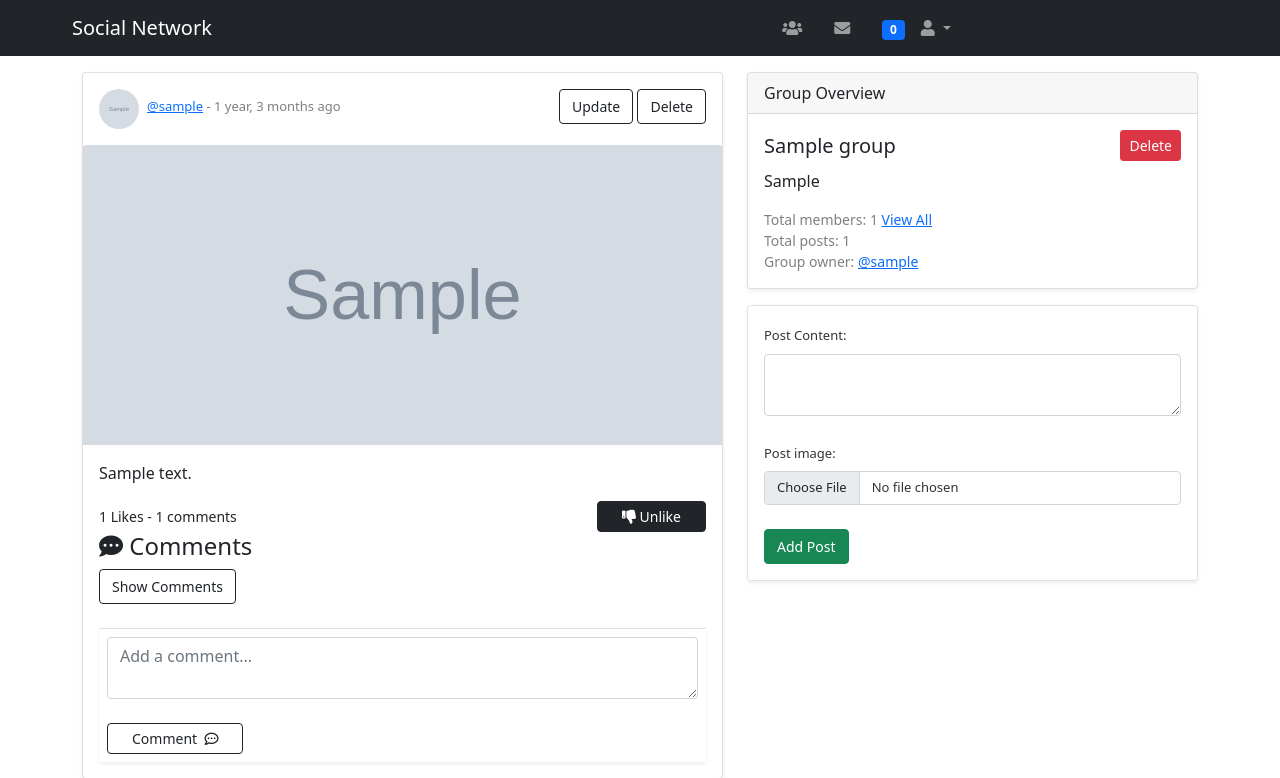
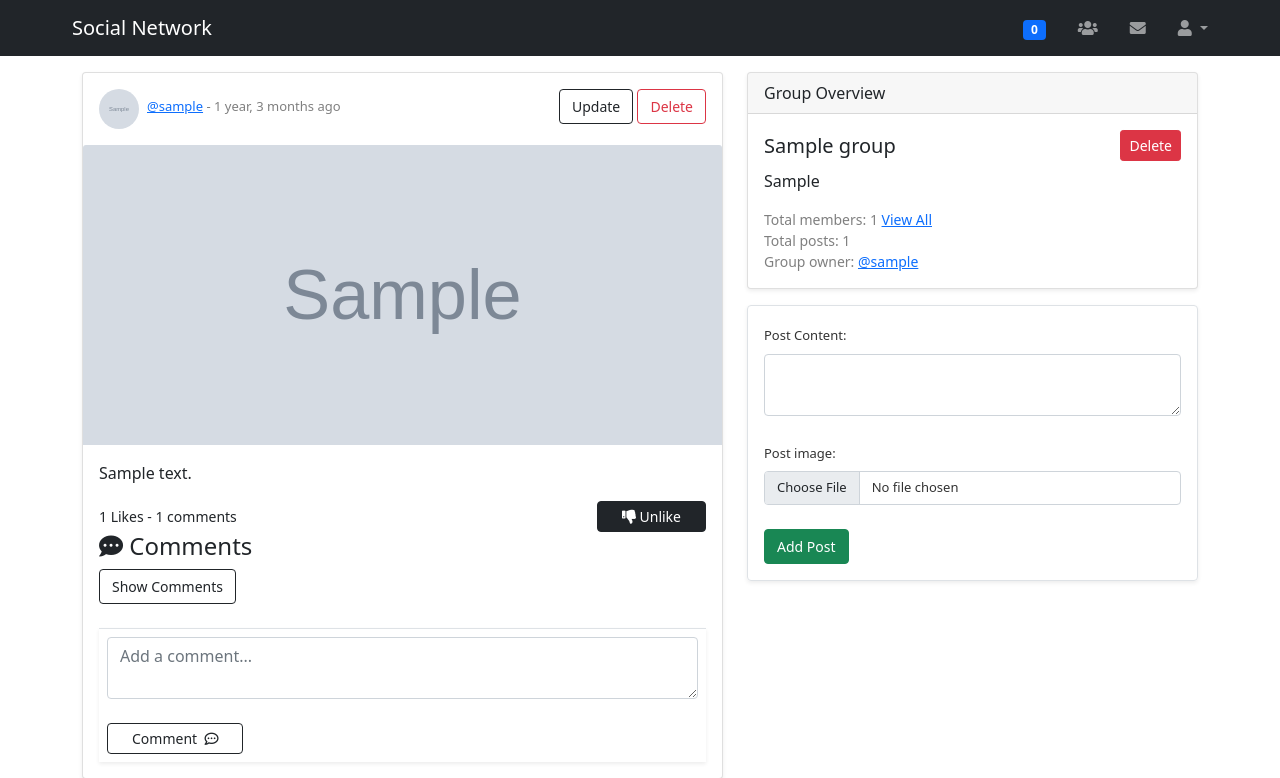
Before and after one commit to OmarYehia/django-social_network, a Django app: page /groups/1/ in a window 1280 px wide. Shown: the top 778 px of the page. Run offline with Django 3.2, Linux system fonts and the light colour scheme; a user stored in the database is signed in; tables that the repository leaves empty hold one stand-in row (values such as "Sample post"); grey boxes marked "Sample" are stand-in pictures; data that the repository does not hold is empty.

Commit message:
Fixing merge issues

```diff
--- a/src/groups/templates/groups/view.html
+++ b/src/groups/templates/groups/view.html
@@ -19,7 +19,7 @@
                         <a href="{% url 'posts:post-update' post.id %}" class="btn btn-outline-dark">Update</a>
                     {% endif %}
                     {% if group.owner == profile or post.author == profile %}
-                        <a href="{% url 'posts:post-delete' post.id %}" class="btn btn-outline-dark">Delete</a>
+                        <a href="{% url 'posts:post-delete' post.id %}" class="btn btn-outline-danger">Delete</a>
                     {% endif %}
                 </div>
             </div>
--- a/src/posts/templates/posts/index.html
+++ b/src/posts/templates/posts/index.html
@@ -24,7 +24,7 @@
                     <a href="{% url 'posts:post-update' post.id %}" class="btn btn-outline-dark">Update</a>
                     {% endif %}
                     {% if post.group.owner == profile or post.author == profile %}
-                    <a href="{% url 'posts:post-delete' post.id %}" class="btn btn-outline-dark">Delete</a>
+                    <a href="{% url 'posts:post-delete' post.id %}" class="btn btn-outline-danger">Delete</a>
                     {% endif %}
                 </div>
             </div>
--- a/src/social_network/settings.py
+++ b/src/social_network/settings.py
@@ -82,8 +82,8 @@ DATABASES = {
     'default': {
         'ENGINE': 'django.db.backends.mysql',
         'NAME': 'social_network',
-        'USER': 'root',
-        'PASSWORD': '',
+        'USER': 'djangouser',
+        'PASSWORD': 'Qwer1234*',
         'HOST': 'localhost'
     }
 }
--- a/src/templates/base.html
+++ b/src/templates/base.html
@@ -19,8 +19,9 @@
     <!-- Font Awesome -->
     <link rel="stylesheet" href="https://use.fontawesome.com/releases/v5.15.3/css/all.css" integrity="sha384-SZXxX4whJ79/gErwcOYf+zWLeJdY/qpuqC4cAa9rOGUstPomtqpuNWT9wdPEn2fk" crossorigin="anonymous">
 
+    <script src={% static 'main.js' %} defer></script>
+    <script type="text/javascript" src="{% static 'js/social.js' %}"></script>
 
-    <script src={% static 'main.js' %} defer></script>
     <title>Social Network | {% block title %}{% endblock title %} </title>
   </head>
   <body>
@@ -31,11 +32,6 @@
         {% endblock content %}
     </div>
 
-    <!-- Bootstrap JS-->
-    <script src="https://cdn.jsdelivr.net/npm/bootstrap@5.0.0-beta3/dist/js/bootstrap.bundle.min.js" integrity="sha384-JEW9xMcG8R+pH31jmWH6WWP0WintQrMb4s7ZOdauHnUtxwoG2vI5DkLtS3qm9Ekf" crossorigin="anonymous"></script>
-    <script type="text/javascript" src="{% static 'js/social.js' %}"></script>
-
-
     {% block scripts %}{% endblock scripts %}
   </body>
 </html>
--- a/src/templates/main/navbar.html
+++ b/src/templates/main/navbar.html
@@ -6,15 +6,15 @@
   </button>
   <div class="collapse navbar-collapse" id="navbarNavDropdown">
          {% if user.is_authenticated %}
-    <ul class="navbar-nav w-75 d-flex">
+    <ul class="navbar-nav w-100 d-flex">
       <li class="nav-item ms-auto me-3 inbox-icon-container">
+        <div class="nav-link" >{% show_notifications %}</div>
+      </li>
+      <li class="nav-item  me-3 inbox-icon-container">
         <a class="nav-link inbox-icon" href="{% url 'groups:groups-index' %}"><i class="fas fa-users"></i></a>
       </li>
       <li class="nav-item me-3 inbox-icon-container">
         <a class="nav-link inbox-icon" href="{% url 'messages:inbox' %}"><i class="fas fa-envelope"></i></a>
-      </li>
-      <li>
-        <div class="nav-link" >{% show_notifications %}</div>
       </li>
       <li class="nav-item dropdown me-5 pe-3 ">
           <a class="nav-link dropdown-toggle" href="#" id="navbarDropdown" role="button" data-bs-toggle="dropdown" aria-expanded="false">
```
